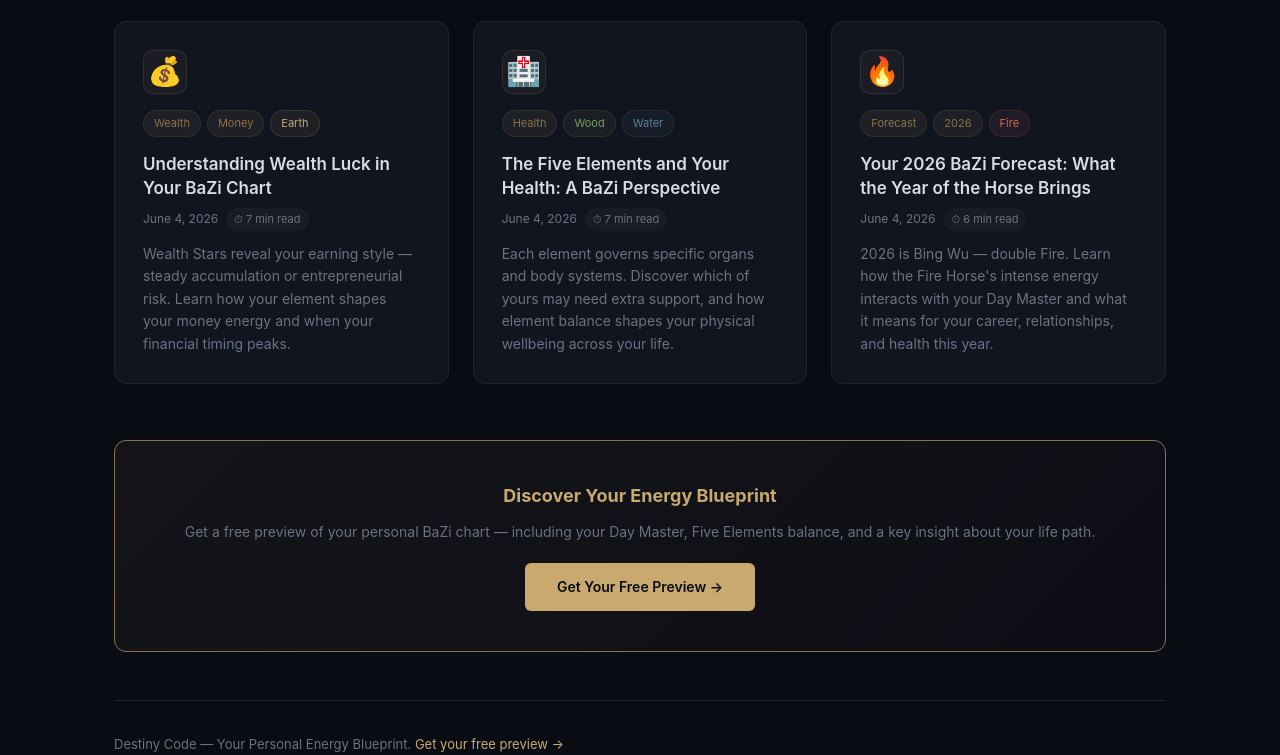
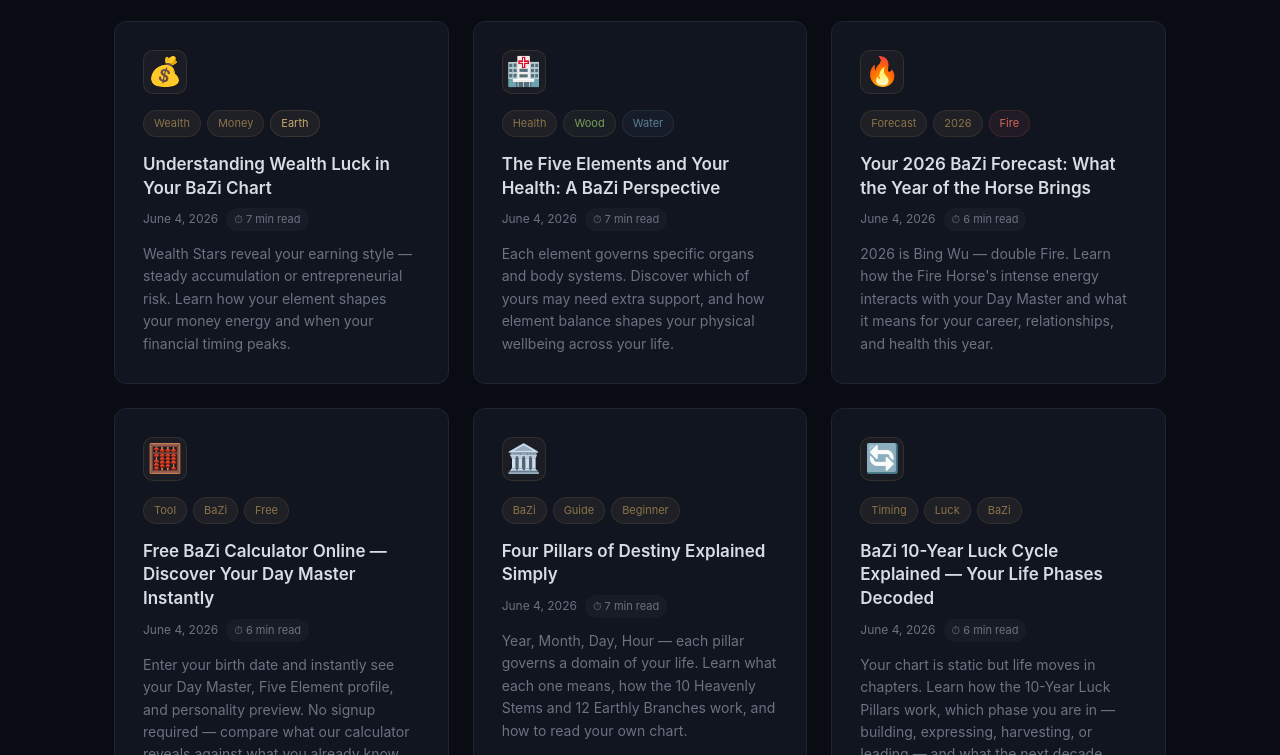
Before and after one commit to hanhan130909-design/destiny-code, a website: page blog.html in a window 1280 px wide. Shown: the part 2045-2800 px from the top of the page. Drawn offline with Linux system fonts and the light colour scheme.

Commit message:
Update blog index: 16 articles, add 3 new post cards

```diff
--- a/blog.html
+++ b/blog.html
@@ -263,7 +263,7 @@
     <h1>Energy Blueprint Blog</h1>
     <p class="subtitle">Ancient wisdom, decoded for the modern seeker. Explore BaZi, Five Elements, and the art of self-discovery.</p>
     <div class="stats">
-      <div class="stat"><strong>13</strong> articles</div>
+      <div class="stat"><strong>16</strong> articles</div>
       <div class="stat"><strong>7</strong> topics</div>
       <div class="stat">Updated <strong>June 2026</strong></div>
     </div>
@@ -417,6 +417,39 @@
       <p class="excerpt">2026 is Bing Wu — double Fire. Learn how the Fire Horse's intense energy interacts with your Day Master and what it means for your career, relationships, and health this year.</p>
     </div>
 
+    <!-- Card 14: Free Calculator -->
+    <div class="post-card">
+      <div class="card-icon">🧮</div>
+      <div class="tags-row">
+        <span class="tag">Tool</span><span class="tag">BaZi</span><span class="tag">Free</span>
+      </div>
+      <h2><a href="/blog/free-bazi-calculator">Free BaZi Calculator Online — Discover Your Day Master Instantly</a></h2>
+      <p class="meta">June 4, 2026 <span class="read-time">⏱ 6 min read</span></p>
+      <p class="excerpt">Enter your birth date and instantly see your Day Master, Five Element profile, and personality preview. No signup required — compare what our calculator reveals against what you already know.</p>
+    </div>
+
+    <!-- Card 15: Four Pillars -->
+    <div class="post-card">
+      <div class="card-icon">🏛️</div>
+      <div class="tags-row">
+        <span class="tag">BaZi</span><span class="tag">Guide</span><span class="tag">Beginner</span>
+      </div>
+      <h2><a href="/blog/four-pillars-of-destiny-explained">Four Pillars of Destiny Explained Simply</a></h2>
+      <p class="meta">June 4, 2026 <span class="read-time">⏱ 7 min read</span></p>
+      <p class="excerpt">Year, Month, Day, Hour — each pillar governs a domain of your life. Learn what each one means, how the 10 Heavenly Stems and 12 Earthly Branches work, and how to read your own chart.</p>
+    </div>
+
+    <!-- Card 16: Luck Cycle -->
+    <div class="post-card">
+      <div class="card-icon">🔄</div>
+      <div class="tags-row">
+        <span class="tag">Timing</span><span class="tag">Luck</span><span class="tag">BaZi</span>
+      </div>
+      <h2><a href="/blog/bazi-luck-cycle-explained">BaZi 10-Year Luck Cycle Explained — Your Life Phases Decoded</a></h2>
+      <p class="meta">June 4, 2026 <span class="read-time">⏱ 6 min read</span></p>
+      <p class="excerpt">Your chart is static but life moves in chapters. Learn how the 10-Year Luck Pillars work, which phase you are in — building, expressing, harvesting, or leading — and what the next decade holds.</p>
+    </div>
+
   </div>
 
   <div class="newsletter-cta">
```
